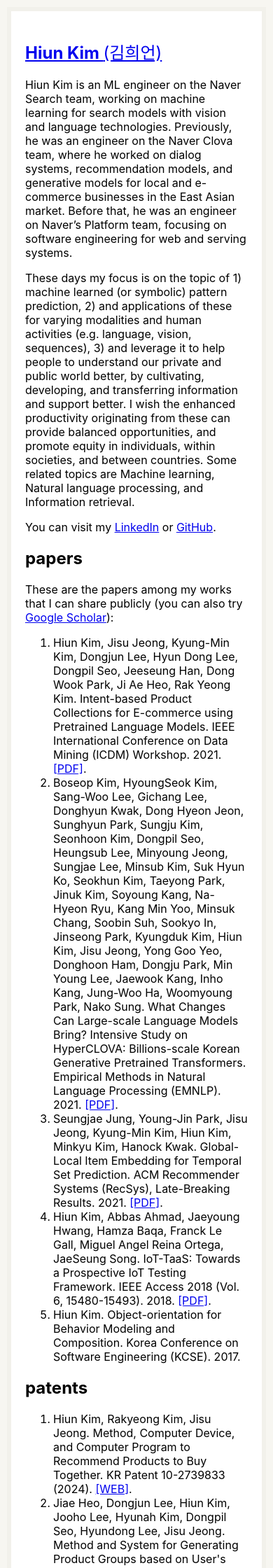
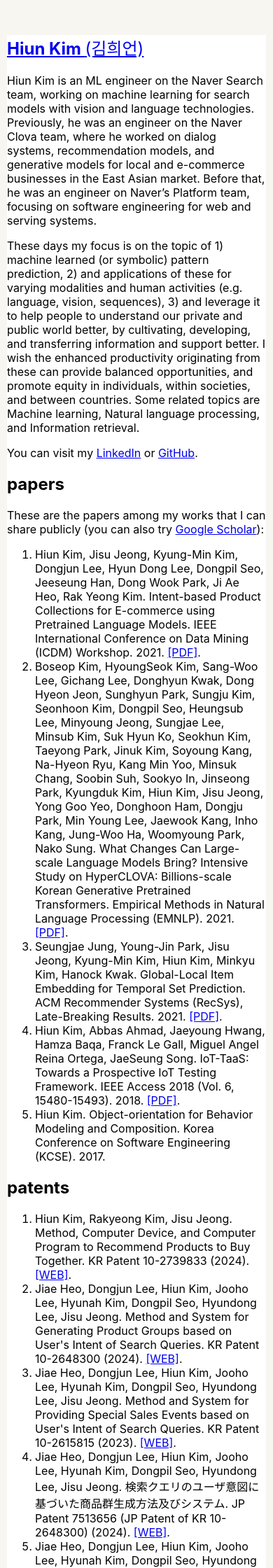
Before and after one commit to hiun/hiun.github.io, a Jekyll site: the page built from index.md, in a window 390 px wide. Shown: the top 2240 px of the page at 70% size. Built offline with Jekyll 4.4.1, drawn with Linux system fonts in a browser that asks for light colours.

Commit message:
Update main.css

```diff
--- a/s/css/main.css
+++ b/s/css/main.css
@@ -37,9 +37,19 @@
 }
 
 @media (max-width: 720px) {
+
+	html {
+		background: #ffffff;
+	}
+
 	body {
 		width: auto;
 		padding: 10px;
+	}
+
+	#content {
+		padding: 0 0px;
+		border-width: 0px;
 	}
 
 	.menu {
```
